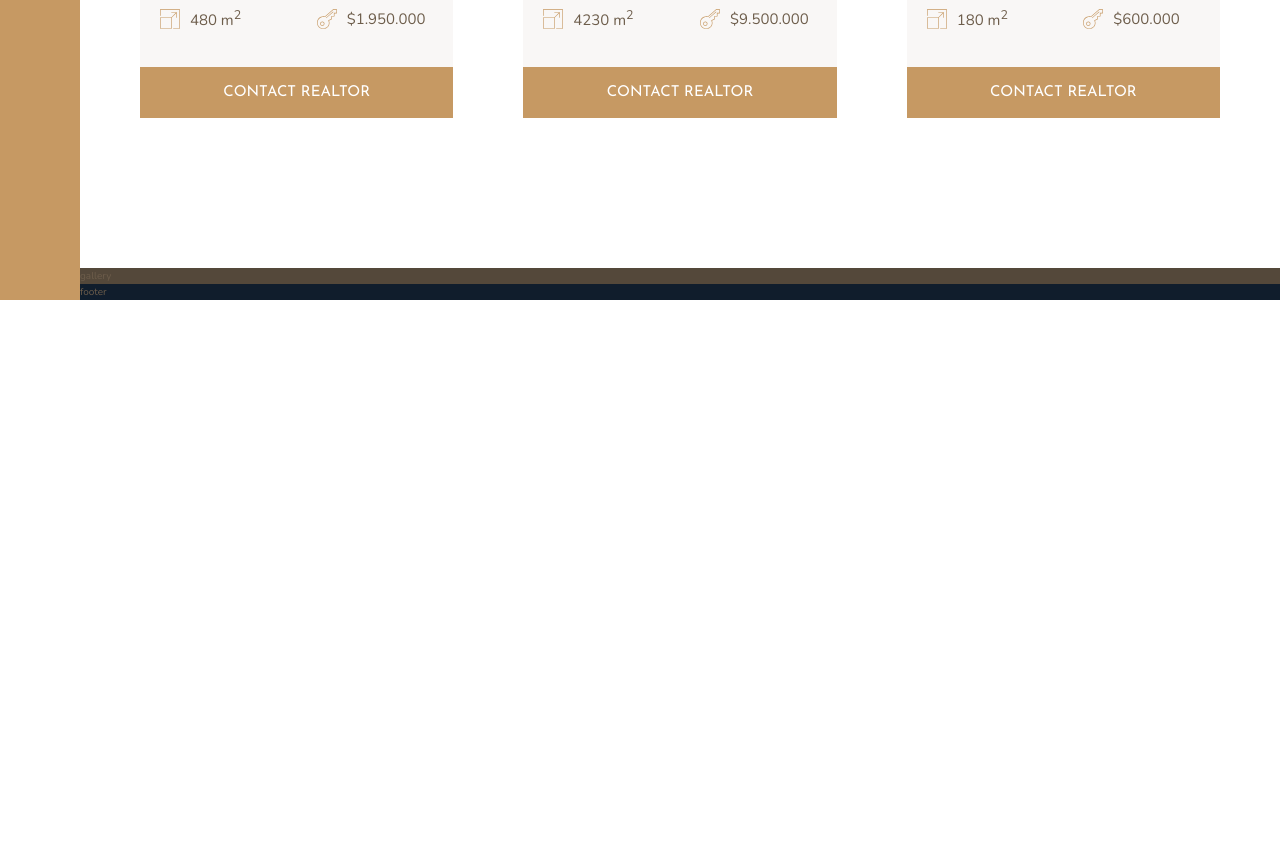
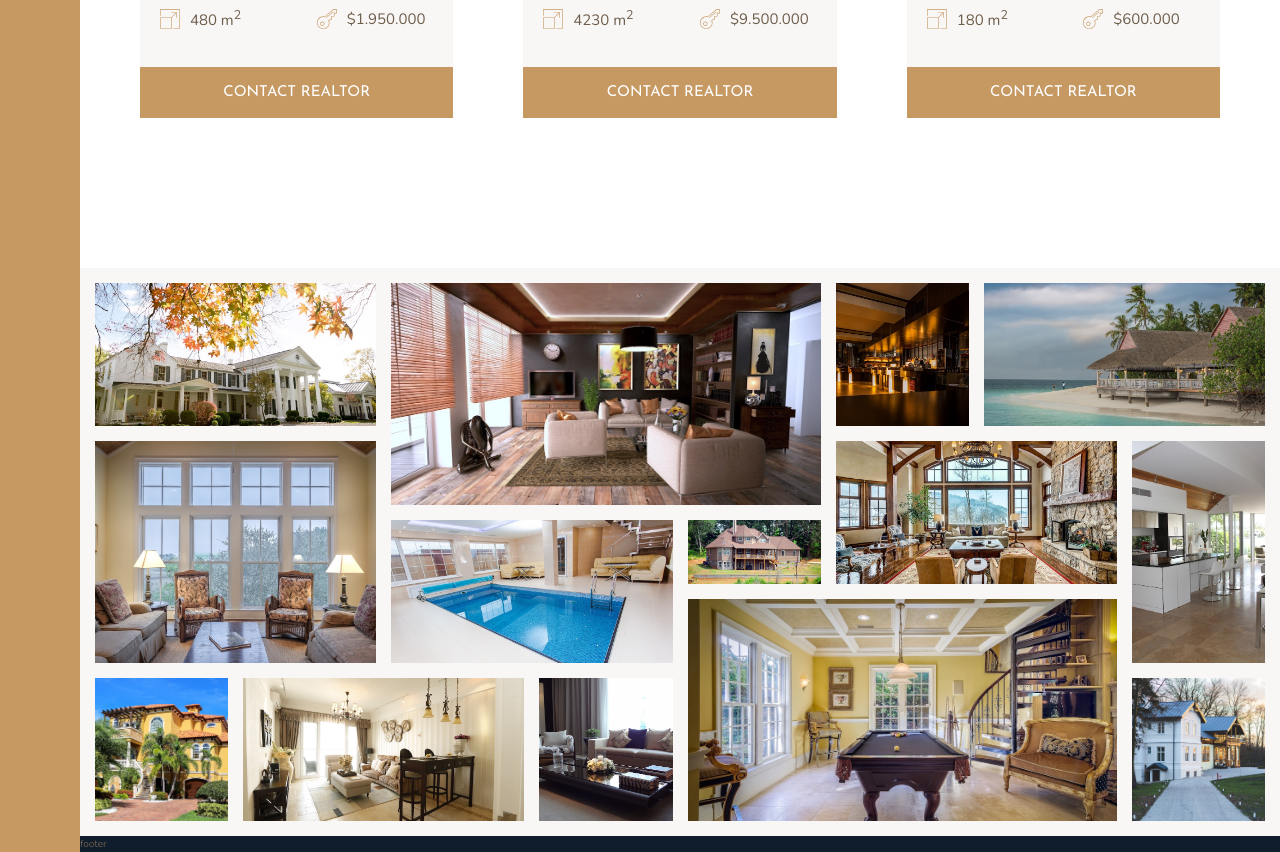
Before and after one commit to kareemadel999/Nexter, a website: page index.html in a window 1280 px wide. Shown: the part 2804-3656 px from the top of the page. Before the commit the page ends 3104 px from the top, so only its background shows below. Drawn offline with nearby package versions, Linux system fonts and the light colour scheme.

Commit message:
gallery section

```diff
--- a/index.html
+++ b/index.html
@@ -296,7 +296,62 @@
 
 
     <section class="gallery">
-        gallery
+        <figure class="gallery__item gallery__item--1">
+            <img src="/img/gal-1.jpeg" alt="gallery 1" class="gallery__img">
+        </figure>
+
+        <figure class="gallery__item gallery__item--2">
+            <img src="/img/gal-2.jpeg" alt="gallery 2" class="gallery__img">
+        </figure>
+
+        <figure class="gallery__item gallery__item--3">
+            <img src="/img/gal-3.jpeg" alt="gallery 3" class="gallery__img">
+        </figure>
+
+        <figure class="gallery__item gallery__item--4">
+            <img src="/img/gal-4.jpeg" alt="gallery 4" class="gallery__img">
+        </figure>
+
+        <figure class="gallery__item gallery__item--5">
+            <img src="/img/gal-5.jpeg" alt="gallery 5" class="gallery__img">
+        </figure>
+
+        <figure class="gallery__item gallery__item--6">
+            <img src="/img/gal-6.jpeg" alt="gallery 6" class="gallery__img">
+        </figure>
+
+        <figure class="gallery__item gallery__item--7">
+            <img src="/img/gal-7.jpeg" alt="gallery 7" class="gallery__img">
+        </figure>
+
+        <figure class="gallery__item gallery__item--8">
+            <img src="/img/gal-8.jpeg" alt="gallery 8" class="gallery__img">
+        </figure>
+
+        <figure class="gallery__item gallery__item--9">
+            <img src="/img/gal-9.jpeg" alt="gallery 9" class="gallery__img">
+        </figure>
+
+        <figure class="gallery__item gallery__item--10">
+            <img src="/img/gal-10.jpeg" alt="gallery 10" class="gallery__img">
+        </figure>
+
+        <figure class="gallery__item gallery__item--11">
+            <img src="/img/gal-11.jpeg" alt="gallery 11" class="gallery__img">
+        </figure>
+
+        <figure class="gallery__item gallery__item--12">
+            <img src="/img/gal-12.jpeg" alt="gallery 12" class="gallery__img">
+        </figure>
+
+        <figure class="gallery__item gallery__item--13">
+            <img src="/img/gal-13.jpeg" alt="gallery 13" class="gallery__img">
+        </figure>
+
+        <figure class="gallery__item gallery__item--14">
+            <img src="/img/gal-14.jpeg" alt="gallery 14" class="gallery__img">
+        </figure>
+
     </section>
 
     <footer class="footer">
--- a/sass/_gallery.scss
+++ b/sass/_gallery.scss
@@ -1,4 +1,90 @@
 .gallery{
-    background-color: $color-grey-dark-1;
+    background-color: $color-grey-light-1;
     grid-column: full-start / full-end;
+
+    display: grid;
+    grid-template-rows: repeat(7,5vw);
+    grid-template-columns: repeat(8,1fr);
+    grid-gap: 1.5rem;
+    padding: 1.5rem;
+
+    &__item{
+
+        &--1{
+            grid-row: 1/span 2;
+            grid-column: 1/span 2;
+        }
+
+        &--2{
+            grid-row: 1/span 3;
+            grid-column: 3/span 3;
+        }
+
+        &--3{
+            grid-row: 1/span 2;
+            grid-column: 6/span 1;
+        }
+
+        &--4{
+            grid-row: 1/span 2;
+            grid-column: 7/span 2;
+        }
+
+        &--5{
+            grid-row: 3/span 3;
+            grid-column: 1/span 2;
+        }
+
+        &--6{
+            grid-row: 4/span 2;
+            grid-column: 3/span 2;
+        }
+
+        &--7{
+            grid-row: 4/span 1;
+            grid-column: 5/span 1;
+        }
+
+        &--8{
+            grid-row: 3/span 2;
+            grid-column: 6/span 2;
+        }
+
+        &--9{
+            grid-row: 3/span 3;
+            grid-column: 8/span 1;
+        }
+
+        &--10{
+            grid-row: 6/span 2;
+            grid-column: 1/span 1;
+        }
+
+        &--11{
+            grid-row: 6/span 2;
+            grid-column: 2/span 2;
+        }
+
+        &--12{
+            grid-row: 6/span 2;
+            grid-column: 4/span 1;
+        }
+
+        &--13{
+            grid-row: 5/span 3;
+            grid-column: 5/span 3;
+        }
+
+        &--14{
+            grid-row: 6/span 2;
+            grid-column: 8/span 1;
+        }
+    }
+
+    &__img{
+        width: 100%;
+        height: 100%;
+        object-fit: cover;
+        display: block;
+    }
 }
```
Also changed, not shown: css/style.css.
